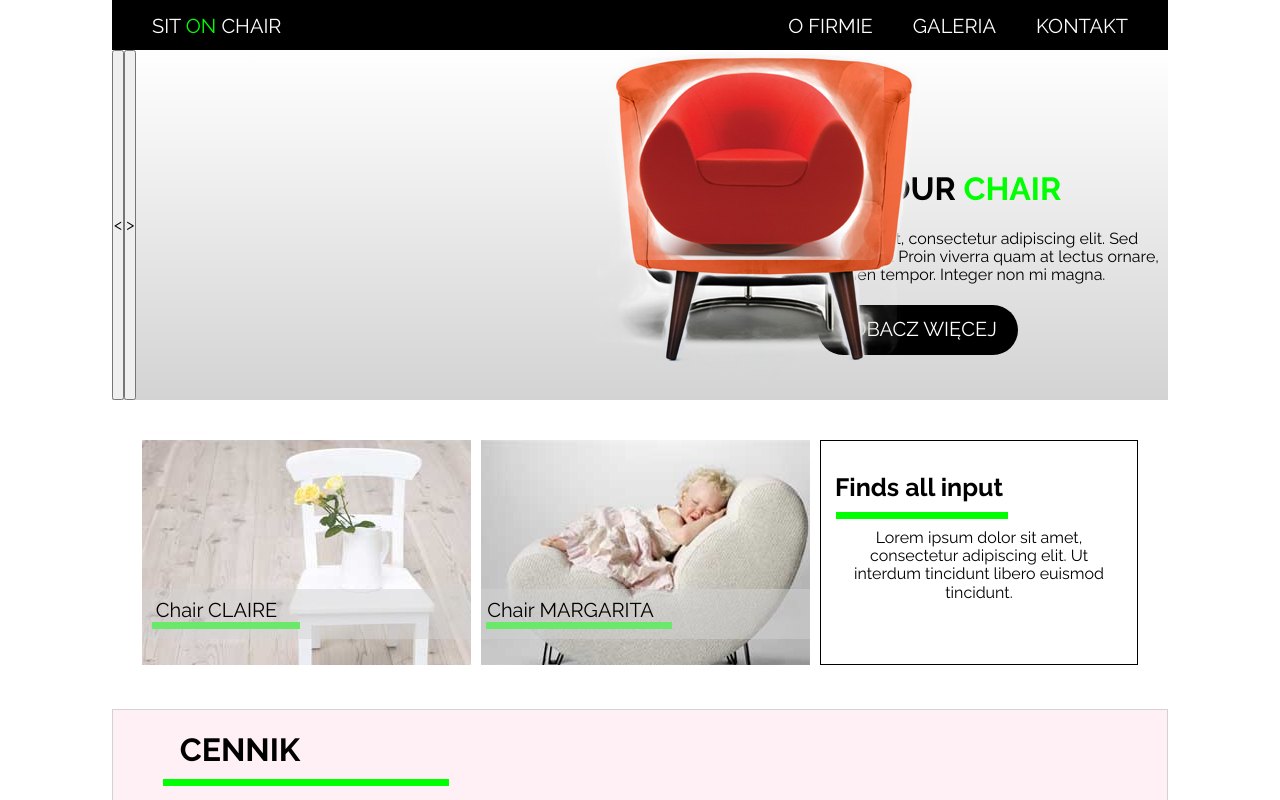
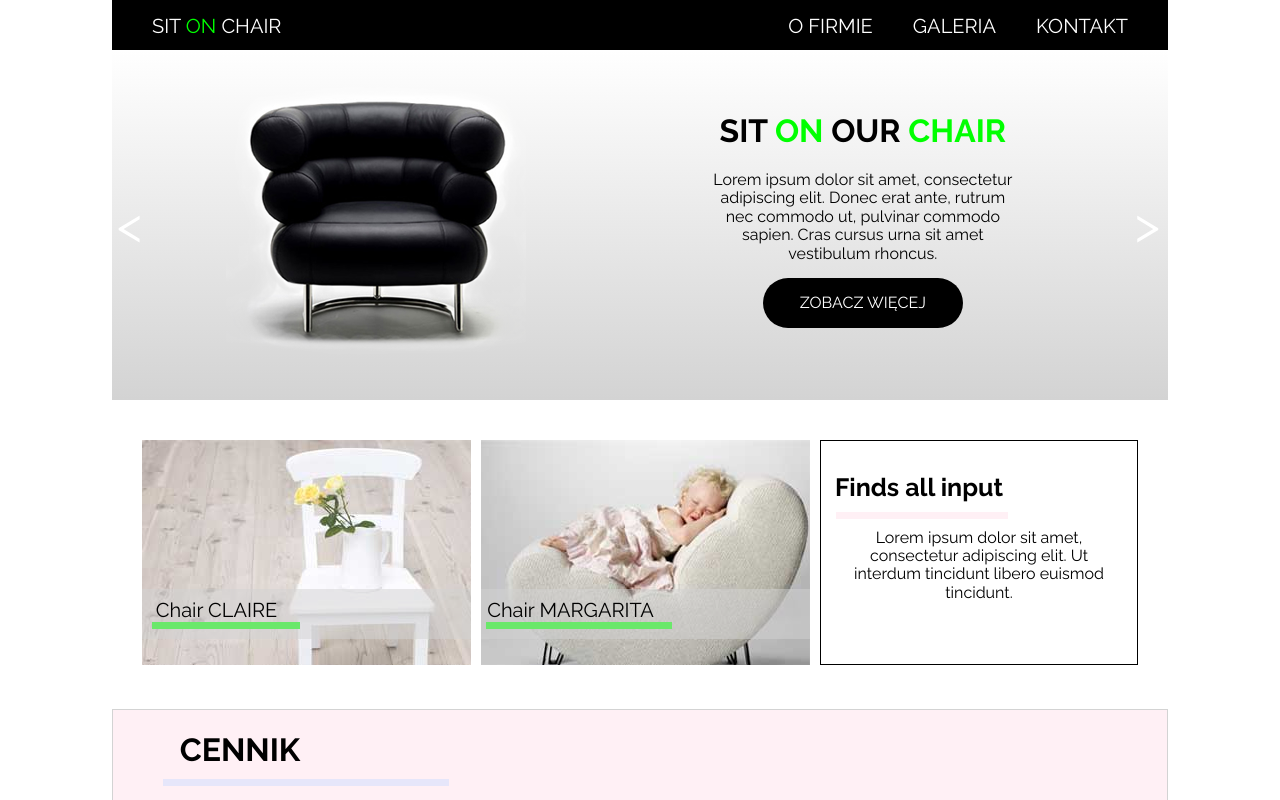
Before and after one commit to JakubWitkowski/warsztat_HTML, a plain HTML site: page index.html in a window 1280 px wide. Shown: the top 800 px of the page. Drawn offline with Linux system fonts and the light colour scheme.

Commit message:
first version

```diff
--- a/css/style.css
+++ b/css/style.css
@@ -3,7 +3,6 @@
     margin: 0;
     box-sizing: border-box;
 }
-
 body{
     font-family: 'Raleway', sans-serif;
 }
@@ -15,25 +14,18 @@ body{
     margin-right: auto;
     width: 1056px;
 }
-
 header{
     background-color: black;
     display: flex;
     justify-content: space-between;
     height: 50px;
 }
-
-.left-nav{
-
-}
-
 .left-nav p{
     color: white;
     text-transform: uppercase;
     font-size: 20px;
     margin-left: 40px;
     margin-top: 15px;
-
 }
 span{
     color: lime;
@@ -89,75 +81,50 @@ ul > li:hover > .sub-nav > li{
 .first{
     display: flex;
     background: linear-gradient(to bottom, white, lightgrey);
-    justify-content: space-between;
     height: 350px;
 }
-
-.text{
-    text-align: center;
-    width: 500px;
-    margin-top: 100px;
+.next{
+    position: relative;
+    left: 997px;
+    font-size: 50px;
+    background-color: transparent;
+    border: none;
 }
-
-.text > h1{
+.prev{
+    font-size: 50px;
+    background-color: transparent;
+    border: none;
+    position: relative;
+    left: 5px;
+}
+.slide{
+    position: relative;
+    left: 50px;
+}
+.slide-text{
+    position: relative;
+    bottom: 300px;
+    width: 300px;
+    left: 550px;
+}
+.slide-text > h1{
     text-transform: uppercase;
 }
-.text > p{
-    margin-top: 20px;
-    margin-bottom: 20px;
-
+.slide-text > button{
+    width: 200px;
+    height: 50px;
+    border-radius: 50px;
+    border: none;
+    background-color: black;
+    margin-top: 15px;
 }
-.text > button{
-    height: 50px;
-    width: 200px;
-    border-radius: 90px;
-    color: white;
-    background-color: black;
-    border: 0;
-    font-size: 20px;
+.slide-text > button > a{
     text-transform: uppercase;
 }
-.slider{
-    display: flex;
-    overflow: hidden;
+/*section*/
 
-}
-#r1 , #r2, #r3{
-    display: none;
-}
-.slider-one{
-    position: absolute;
-    width: 100%;
-    height: 100%;
-}
-.slider-two{
-    position: absolute;
-    width: 100%;
-    height: 100%;
-}
-.slider-third{
-    position: absolute;
-    width: 100%;
-    height: 100%;
-}
-.slider-one > img{
+/*section second*/
 
-}
-.slider-two > img{
-
-}
-.slider-third > img{
-
-}
-
-
-
-
-.slider > .next, .prev{
-    /*background-color: transparent;*/
-    /*border: none;*/
-    justify-content: space-between;
-}
 .second{
     display: flex;
     margin-top: 30px;
@@ -204,9 +171,9 @@ ul > li:hover > .sub-nav > li{
     margin-bottom: 10px;
 }
 .second-text > div{
-    border: 1px solid lime;
+    border: 1px solid lavenderblush;
     height: 7px;
-    background-color: lime;
+    background-color: lavenderblush;
     margin-bottom: 10px;
     width: 60%;
 }
@@ -256,6 +223,10 @@ ul > li:hover > .sub-nav > li{
     z-index: 100;
 }
 
+/*section second*/
+
+/*price list*/
+
 .bg{
     border: 1px solid lightgrey;
     color: lightgrey;
@@ -279,8 +250,8 @@ ul > li:hover > .sub-nav > li{
     margin-bottom: 10px;
 }
 .price-list-top > div{
-    border: 1px solid lime;
-    background-color: lime;
+    border: 1px solid lavender;
+    background-color: lavender;
     height: 7px;
     width: 30%;
     margin-left: 0;
@@ -558,6 +529,10 @@ ul > li:hover > .sub-nav > li{
     text-transform: uppercase;
 }
 
+/*price list*/
+
+/*contact*/
+
 .low{
     height: 500px;
 
@@ -568,8 +543,8 @@ ul > li:hover > .sub-nav > li{
     margin-left: -800px;
 }
 .contact > div{
-    border: 1px solid lime;
-    background-color: lime;
+    border: 1px solid lavenderblush;
+    background-color: lavenderblush;
     height: 7px;
     width: 20%;
     margin-left: 50px;
@@ -628,6 +603,11 @@ form > div > textarea{
     text-transform: uppercase;
     font-size: 30px;
 }
+
+/*contact*/
+
+/*footer*/
+
 footer{
     height: 70px;
     background-color: white;
@@ -650,3 +630,5 @@ footer > p:nth-child(2){
     bottom: 10px;
     left: 300px;
 }
+
+/*footer*/
--- a/index.html
+++ b/index.html
@@ -1,5 +1,5 @@
 <!doctype html>
-<html lang="pl">
+<html lang="pl" xmlns="http://www.w3.org/1999/html">
 <head>
     <meta charset="utf-8">
     <title>SitOnChair</title>
@@ -32,29 +32,29 @@
     </header>
 
     <section class="first">
+            <button class="prev"> <a href=""> < </a></button>
+            <button class="next"> <a href=""> > </a> </button>
+        <figure>
 
-        <div class="slider">
-            <input type="radio" name="image" id="r1">
-            <input type="radio" name="image" id="r2">
-            <input type="radio" name="image" id="r3">
-            <div class="slider-one">
-             <img src="./images/black_chair.png">
+            <div class="slide">
+                <img src="./images/black_chair.png">
             </div>
-            <div class="slider-two">
-             <img src="./images/orange_chair.png">
+            <!--<div class="slide">
+                <img src="./images/orange_chair.png">
             </div>
-            <div class="slider-third">
-             <img src="./images/red_chair.png">
+            <div class="slide">
+                <img src="./images/red_chair.png">
             </div>
+            <!---->
+            <div class="slide-text">
+                <h1>sit <span>on</span> our <span>chair</span></h1>
+                <p>Lorem ipsum dolor sit amet, consectetur adipiscing elit. Donec erat ante, rutrum nec commodo ut, pulvinar commodo sapien. Cras cursus urna sit amet vestibulum rhoncus. </p>
+                <button> <a href="">zobacz więcej</a> </button>
+            </div>
+        </figure>
 
-            <button class="prev"> < </button>
-            <button class="next"> > </button>
-        </div>
-        <div class="text">
-            <h1>sit <span>on</span> our <span>chair</span></h1>
-            <p>Lorem ipsum dolor sit amet, consectetur adipiscing elit. Sed egestas sed odio eget iaculis. Proin viverra quam at lectus ornare, quis egestas sapien tempor. Integer non mi magna.</p>
-            <button><a href="">zobacz więcej</a></button>
-        </div>
+
+
 
     </section>
 
```
